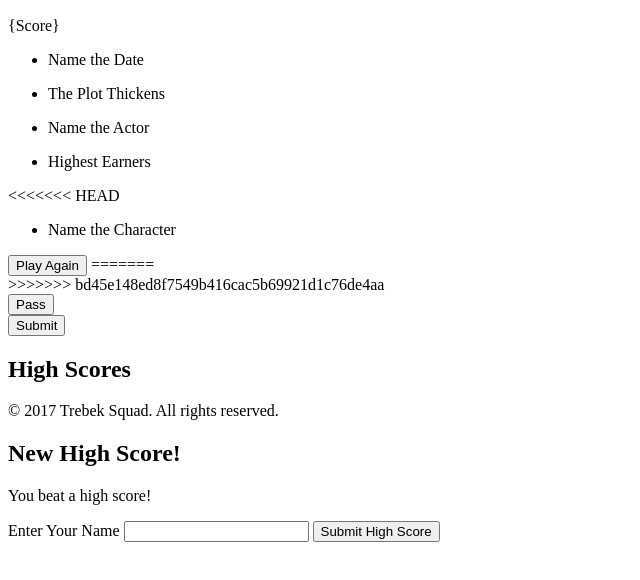
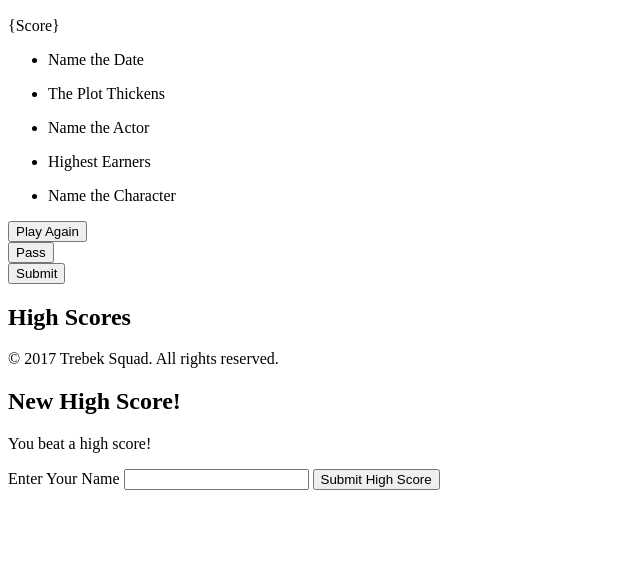
Before and after one commit to jessebryans/TmdbQuiz, a website: page index.html in a window 1280 px wide. Shown: the part 172-752 px from the top of the page, without its empty margins (0-640 px from the left). Drawn offline with nearby package versions, Linux system fonts and the light colour scheme; files that its build step writes are made by us from their sources; no server answers.

Commit message:
fixing errors

```diff
--- a/dev/css/partials/_landingScreen.scss
+++ b/dev/css/partials/_landingScreen.scss
@@ -138,7 +138,7 @@
  		     3px 2px 0 $darkblue;
  		}
 	}
-} }
+}
 
 
 // // Landscape phones and down
--- a/index.html
+++ b/index.html
@@ -63,15 +63,14 @@
 								<ul class="main__game__category__rev gameCategory">
 									<li class="category4">Highest Earners</li>
 								</ul>
-<<<<<<< HEAD
+
 								<ul class="main__game__category5 gameCategory">
 									<li class="category5">Name the Character</li>
 								</ul>
 							</div>
 							<input type="submit" value="Play Again" id="againButton">
-=======
+
 							</div>
->>>>>>> bd45e148ed8f7549b416cac5b69921d1c76de4aa
 						</div>
 					</div>
 				</section>
```
